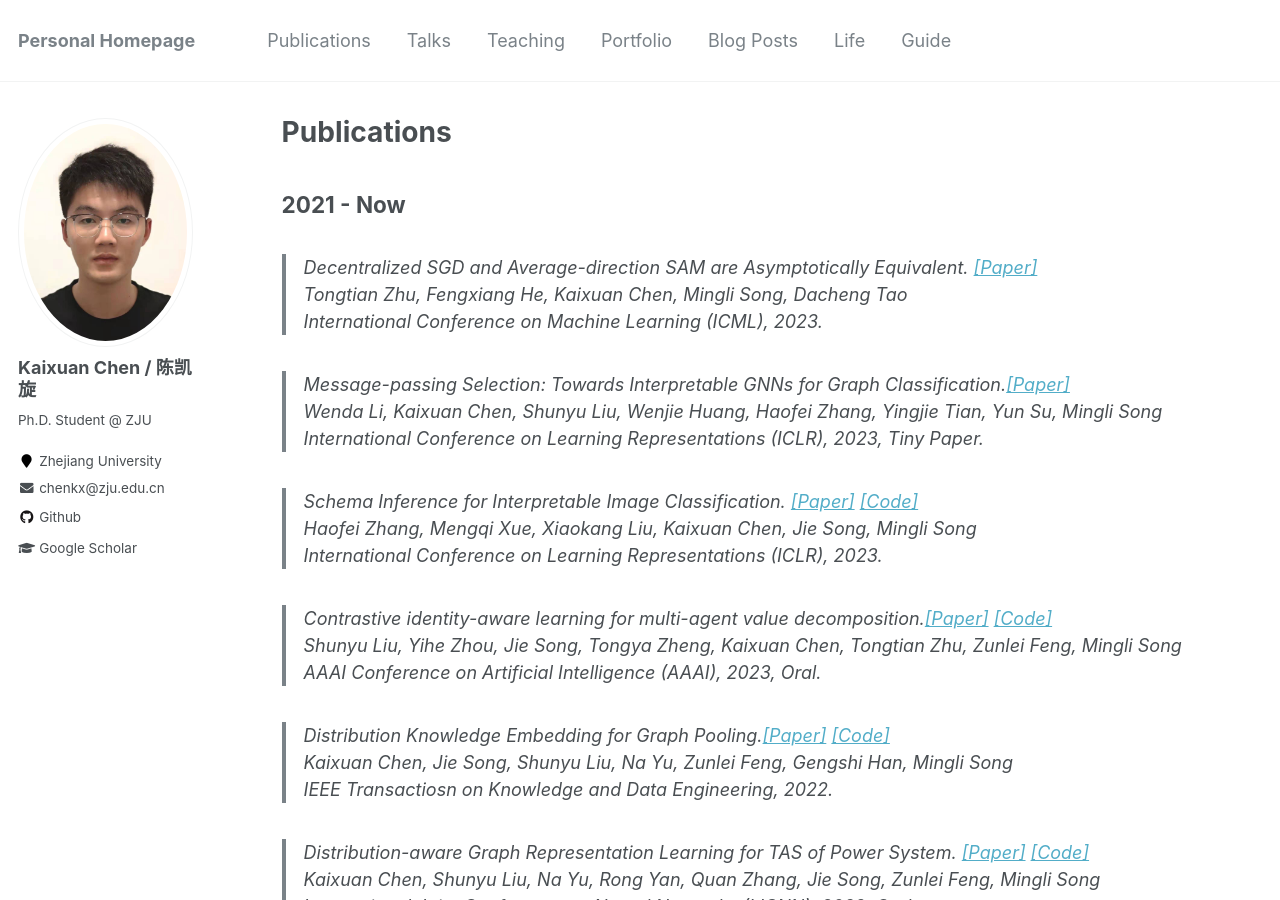
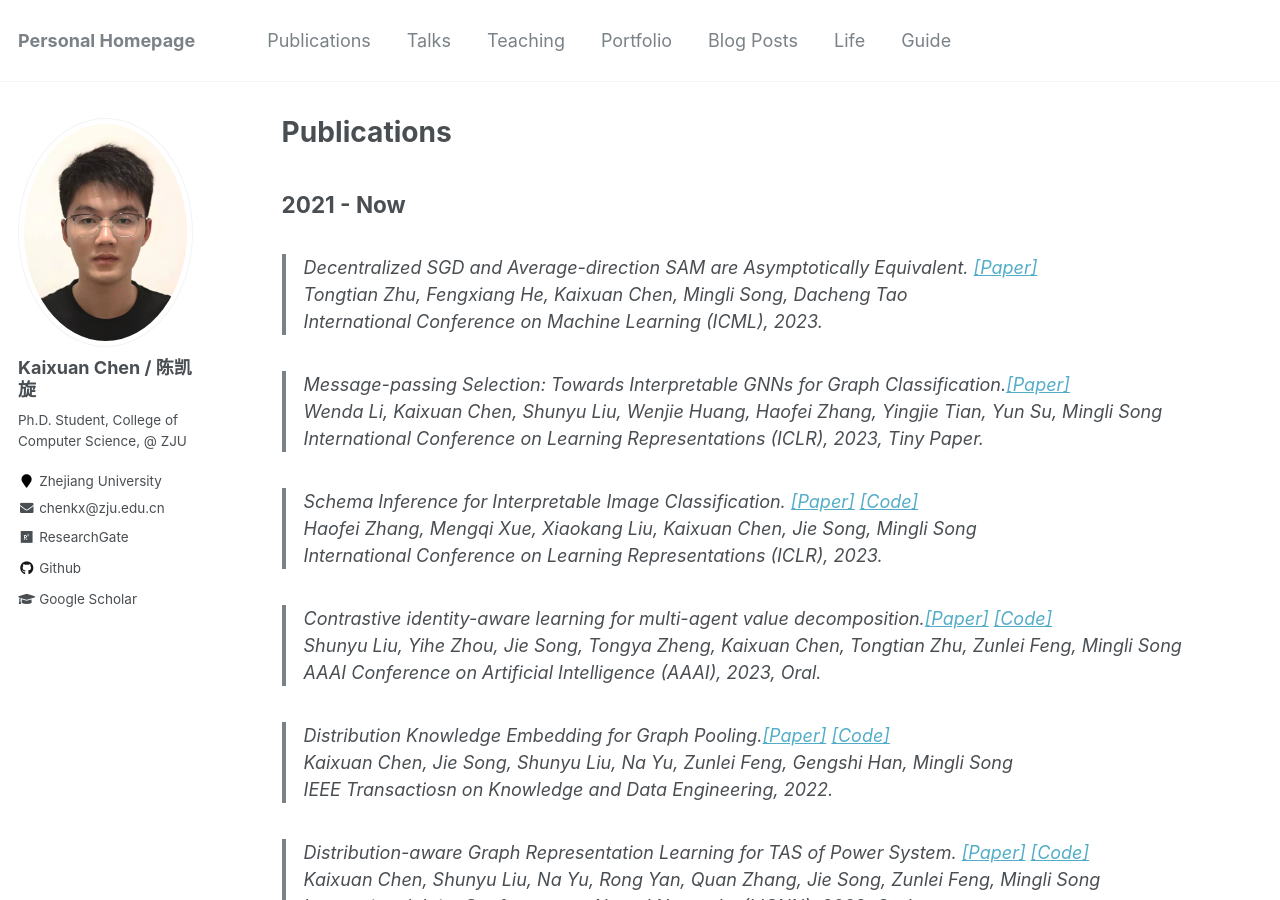
Before and after one commit to chenchkx/chenchkx.github.io, a Jekyll site: the page built from _pages/publications.md, in a window 1280 px wide and 900 px high. Built offline with Jekyll 4.4.1, drawn with Linux system fonts in a browser that asks for light colours.

Commit message:
update publicatons and site

```diff
--- a/_config.yml
+++ b/_config.yml
@@ -82,13 +82,13 @@
 author:
   name             : "Kaixuan Chen / 陈凯旋"
   avatar           : "chenkx.jpg"
-  bio              : "Ph.D. Student @ ZJU"
+  bio              : "Ph.D. Student, College of Computer Science, @ ZJU"
   location         : "Zhejiang University"
   employer         :
   pubmed           :
   googlescholar    : "https://scholar.google.com/citations?user=aKvPUuAAAAAJ&hl=zh-CN"
   email            : "chenkx@zju.edu.cn"
-  researchgate     :  # example: "https://www.researchgate.net/profile/yourprofile"
+  researchgate     : "https://www.researchgate.net/profile/Kaixuan-Chen-10"
   uri              :
   bitbucket        :
   codepen          :
--- a/_pages/publications.md
+++ b/_pages/publications.md
@@ -15,7 +15,7 @@
 > International Conference on Machine Learning (ICML), 2023.
 
 > Message-passing Selection: Towards Interpretable GNNs for Graph Classification.<a href="https://openreview.net/pdf?id=99Go96dla5y" target="_blank">[Paper]</a> \\
-> Wenda Li, Kaixuan Chen, Shunyu Liu, Wenjie Huang, Haofei Zhang, Yingjie Tian, Yun Su, Mingli Song
+> Wenda Li, Kaixuan Chen, Shunyu Liu, Wenjie Huang, Haofei Zhang, Yingjie Tian, Yun Su, Mingli Song \\
 > International Conference on Learning Representations (ICLR), 2023, Tiny Paper.
 
 > Schema Inference for Interpretable Image Classification. <a href="https://openreview.net/pdf?id=VGI9dSmTgPF" target="_blank">[Paper]</a> <a href="https://github.com/zhfeing/SchemaNet-PyTorch" target="_blank">[Code]</a> \\
```
